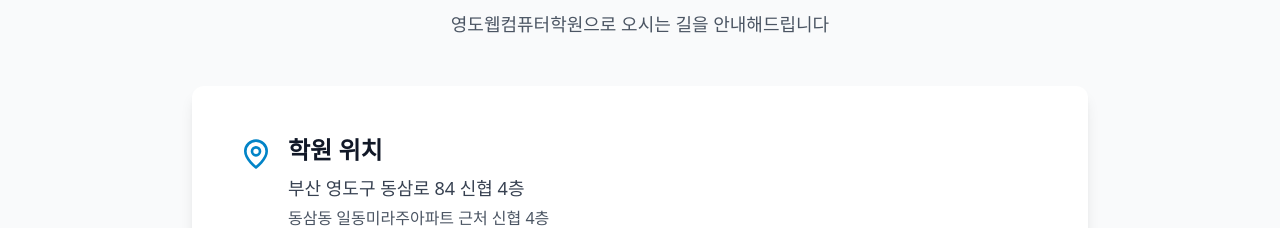
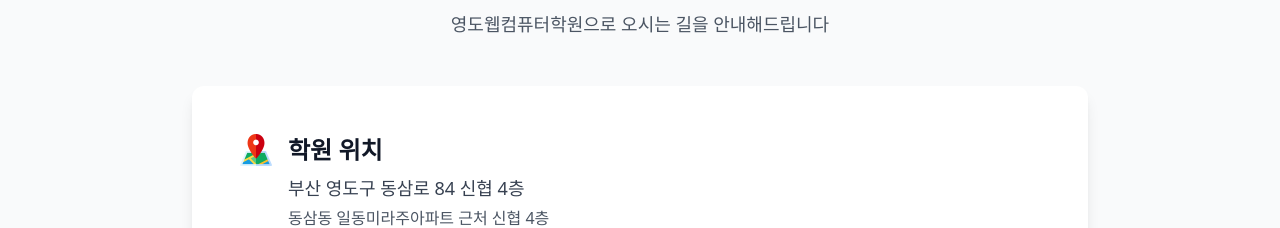
Before and after one commit to SUE960/computer_class, a React (Vite) app: page / in a window 1280 px wide. Shown: the part 1640-1868 px from the top of the page. Built offline with nearby package versions, Linux system fonts and the light colour scheme.

Commit message:
CampusSelector 아이콘을 free-icon-map-1865269.png로 교체
- MapPin 아이콘을 이미지로 교체
- 학원 위치 문구와 위로 정렬

```diff
--- a/src/components/CampusSelector.tsx
+++ b/src/components/CampusSelector.tsx
@@ -1,5 +1,3 @@
-import { MapPin } from 'lucide-react'
-
 const CampusSelector = () => {
   return (
     <section id="location" className="py-16 bg-gray-50">
@@ -15,7 +13,11 @@ const CampusSelector = () => {
 
         <div className="max-w-4xl mx-auto bg-white rounded-xl shadow-lg p-8 md:p-12">
           <div className="flex items-start gap-4 mb-6">
-            <MapPin className="w-8 h-8 text-primary-600 flex-shrink-0 mt-1" />
+            <img
+              src="/icon/free-icon-map-1865269.png"
+              alt="지도 위치 아이콘"
+              className="w-8 h-8 object-contain flex-shrink-0"
+            />
             <div>
               <h3 className="text-2xl font-bold text-gray-900 mb-2">학원 위치</h3>
               <p className="text-lg text-gray-700 mb-1">
```
